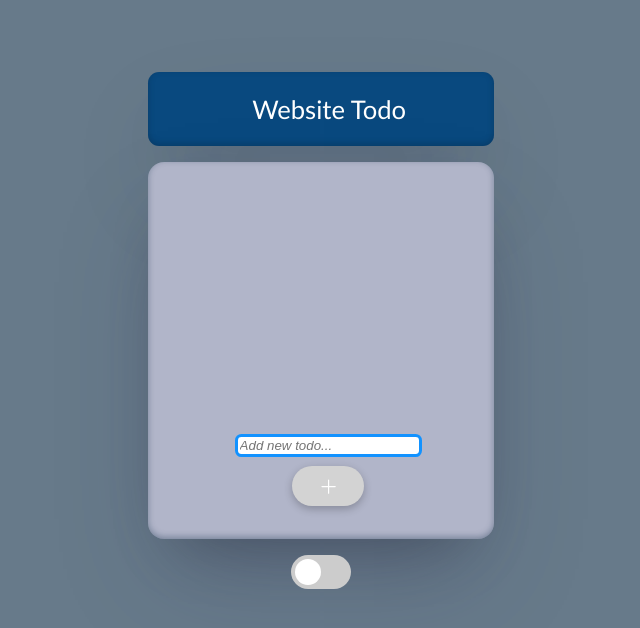
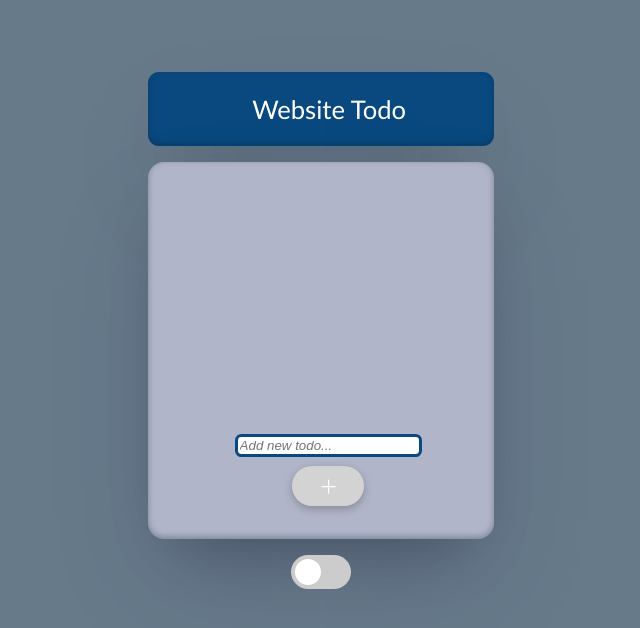
Before and after one commit to grzdev/plnr, a Next.js app: page / in a window 1280 px wide. Shown: the top 628 px of the page, without its empty margins (319-959 px from the left). Built offline with nearby package versions, Linux system fonts and the light colour scheme.

Commit message:
design fix

```diff
--- a/styles/globals.css
+++ b/styles/globals.css
@@ -72,7 +72,7 @@ body {
 }
 
 .input{
-  border: 3px solid #1292ff;
+  border: 3px solid #09497f;
   border-radius: 0.4rem;
 
 }
@@ -127,7 +127,7 @@ body {
 
 
 .todo-check{
-  margin-top: 0.2rem;
+  margin-top: 0.3rem;
   width: 18px;
   height: 18px;
   margin-right: 1rem;
```
